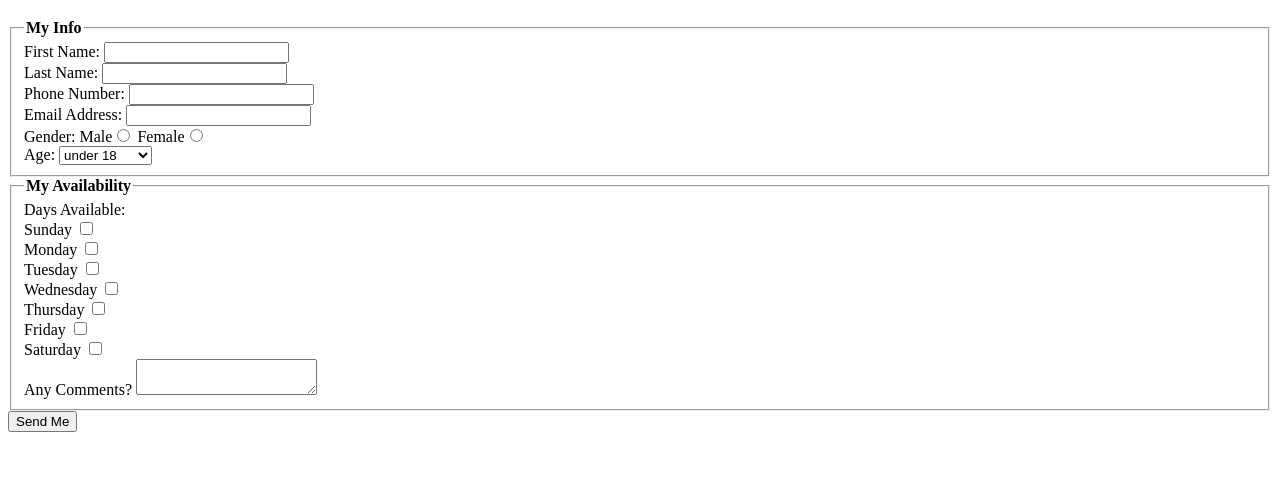
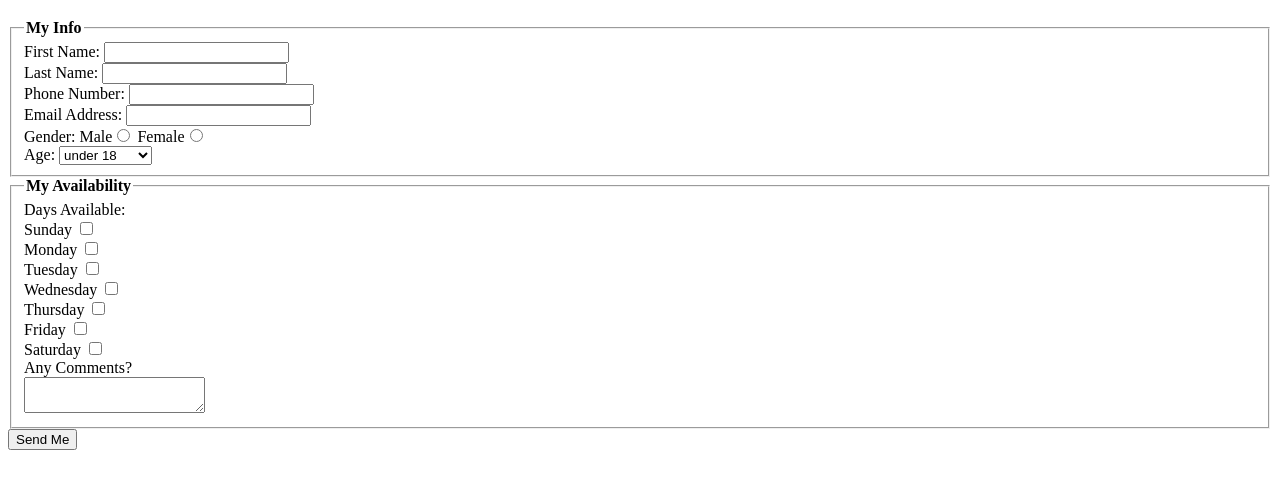
Before and after one commit to sabaslote/lab4, a plain HTML site: page index.html in a window 1280 px wide. Shown: the part 61-550 px from the top of the page. Drawn offline with Linux system fonts and the light colour scheme.

Commit message:
adding section to comments

```diff
--- a/index.html
+++ b/index.html
@@ -54,7 +54,7 @@
 		<label>Saturday <input type="checkbox" name=available_field[]" value="Saturday"></label><br>
 	  </div>
 	  <div>
-	    <label>Any Comments?</label>
+	    <label>Any Comments?</label><br>
 		<textarea name="comments_field"></textarea>
 	  </div>
     </fieldset>
```
